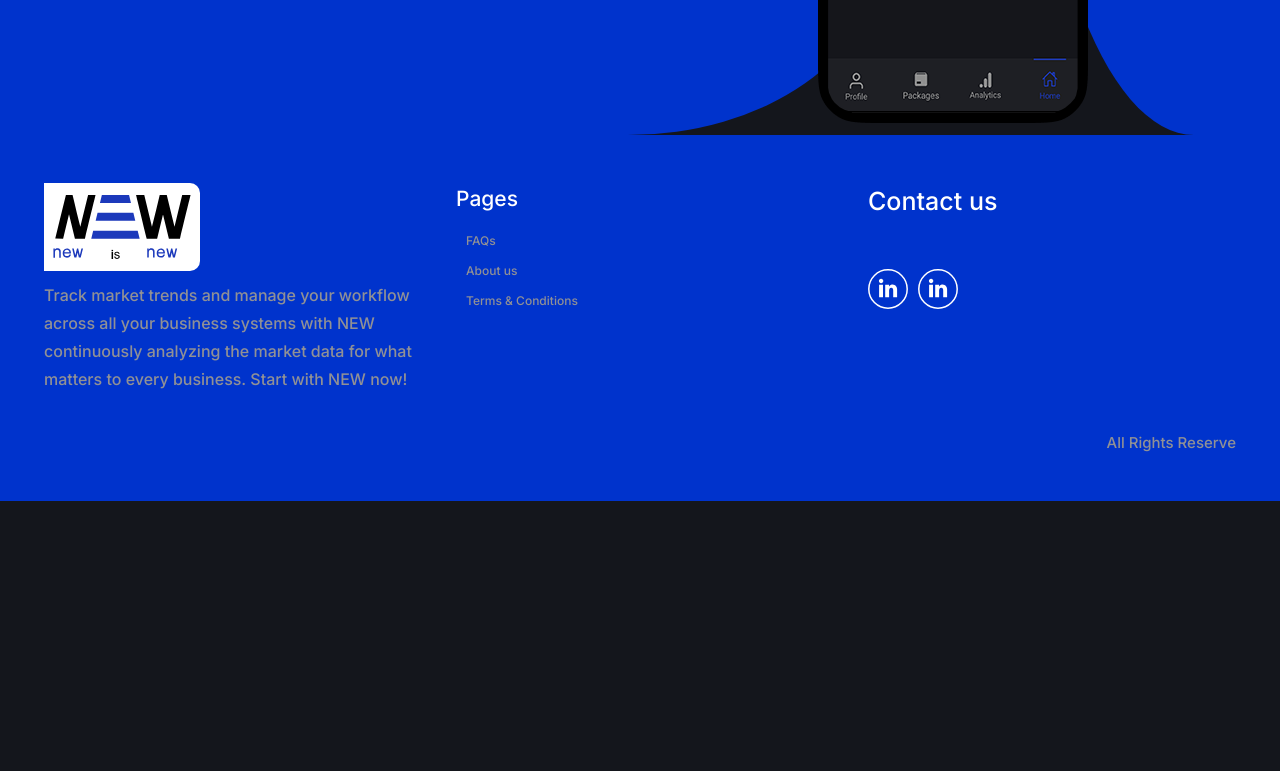
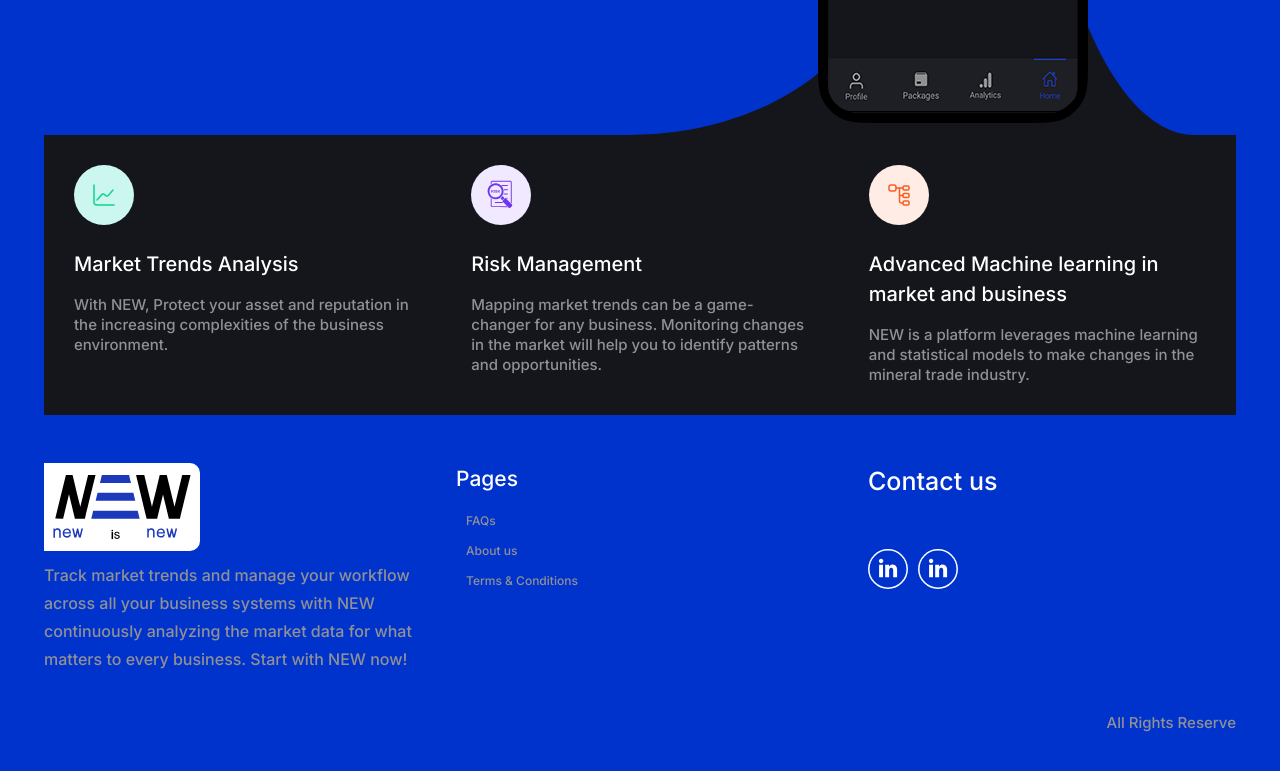
Before and after one commit to mitrarsh/new-marketanalysis, a React (Vite) app: page / in a window 1280 px wide. Shown: the part 595-1366 px from the top of the page. Before the commit the page ends 1096 px from the top, so only its background shows below. Built offline with nearby package versions, Linux system fonts and the light colour scheme.

Commit message:
slider rendered

```diff
--- a/src/App.css
+++ b/src/App.css
@@ -55,6 +55,9 @@ button {
   color: white;
   font-weight: 500;
   border-radius: 5px;
+  all: unset;
+  cursor: pointer;
+
 }
 h1,
 h2,
@@ -182,10 +185,19 @@ global components
 /* slider options */
 .slider-option {
   width: auto;
+  display: flex;
+  flex-direction: column;
+  align-items: center;
+}
+.slider-option img{
+  width: 6rem;
 }
 @media screen and (min-width: 500px) {
   .slider-option {
     align-items: start;
+  }
+  .slider-option p{
+        text-align: start;
   }
 }
 @media screen and (min-width: 1115px) {
@@ -509,3 +521,76 @@ footer {
 }
 
 }
+
+
+
+/* //////////////body */
+
+.body{
+  background-color: var(--clr-secondary-1);
+}
+
+/* slider */
+.slider {
+  display: flex;
+  overflow-x: auto;
+  scroll-behavior: smooth;
+  gap: 2rem;
+  padding: 1rem;
+  scrollbar-width: 1.5rem;
+}
+
+
+.slider::-webkit-scrollbar {
+  height: 8px;
+}
+.slider::-webkit-scrollbar-thumb {
+  background: var(--clr-gray);
+  border-radius: 4px;
+}
+.slider::-webkit-scrollbar-track {
+  background: var(--clr-secondary-1);
+}
+
+.slide {
+  flex: 0 0 80%;
+  background: var(--clr-secondary-1);
+  border-radius: 1.2rem;
+  padding: 2rem;
+  text-align: center;
+}
+.arrow{
+  background-color: var(--clr-secondary-1);
+  height: fit-content;
+  align-self: end;
+  display: flex;
+}
+.arrow img{
+  width: 1.5rem;
+  align-self: flex-end;
+}
+.left{
+  rotate: 180deg;
+}
+@media screen and (min-width: 900px) {
+.slider {
+  width: 100%;
+  overflow-x: visible;
+  width: 1/3;
+  display: flex;
+  flex-direction: row;
+  justify-content: space-between;
+  }
+  .slide {
+    flex: 1;
+    width: auto;
+    max-width: 33%;
+  }
+  .slide h3{
+    text-align: start;
+  }
+
+.arrow{
+  display: none;
+}
+}
--- /dev/null
+++ b/src/components/homepage/body/Body.tsx
@@ -0,0 +1,11 @@
+import Slider from "./Slider"
+
+const Body = () => {
+  return (
+    <div className="body">
+        <Slider/>
+    </div>
+  )
+}
+
+export default Body
--- /dev/null
+++ b/src/components/homepage/body/Slider.tsx
@@ -0,0 +1,55 @@
+import { useRef } from "react";
+import SliderOption from "./SliderOption";
+
+const Slider = () => {
+  const sliderRef = useRef<HTMLDivElement>(null);
+
+  const scrollLeft = () => {
+    if (sliderRef.current) {
+      sliderRef.current.scrollBy({ left: -50, behavior: "smooth" });
+    }
+  };
+
+  const scrollRight = () => {
+    if (sliderRef.current) {
+      sliderRef.current.scrollBy({ left: 50, behavior: "smooth" });
+    }
+  };
+  return (
+    <div className="slider-container flex">
+      <button className="arrow left" onClick={scrollLeft}>
+        <img src="/assets/icons/arrow-slide.svg" alt="" />
+      </button>
+
+      <div ref={sliderRef} className="slider">
+        <SliderOption image="business">
+          <h3>Market Trends Analysis</h3>
+          <p>
+            With NEW, Protect your asset and reputation in the increasing
+            complexities of the business environment.
+          </p>
+        </SliderOption>
+        <SliderOption image="predict">
+          <h3>Risk Management</h3>
+          <p>
+            Mapping market trends can be a game-changer for any business.
+            Monitoring changes in the market will help you to identify patterns
+            and opportunities.
+          </p>
+        </SliderOption>
+        <SliderOption image="ml">
+          <h3>Advanced Machine learning in market and business</h3>
+          <p>
+            NEW is a platform leverages machine learning and statistical models
+            to make changes in the mineral trade industry.
+          </p>
+        </SliderOption>
+      </div>
+      <button className="arrow right" onClick={scrollRight}>
+        <img src="/assets/icons/arrow-slide.svg" alt="" />
+      </button>
+    </div>
+  );
+};
+
+export default Slider;
--- a/src/components/SliderOption.tsx
+++ b/src/components/homepage/body/SliderOption.tsx
@@ -5,7 +5,7 @@ type SliderOptionProps={
 
 const SliderOption = ({image, children}:SliderOptionProps) => {
   return (
-        <div className="flex flex-col items-center slider-option">
+        <div className="flex flex-col items-center slider-option slide">
             <img src={`/assets/icons/${image}.svg`} alt="" />
             {children}
       </div>
--- a/src/layout/navbar/NavContainer.tsx
+++ b/src/layout/navbar/NavContainer.tsx
@@ -1,5 +1,5 @@
 
-import Btn from './../../components/Btn';
+import Btn from './Btn';
 
 const NavContainer = () => {
   return (
--- a/src/pages/HomePage.tsx
+++ b/src/pages/HomePage.tsx
@@ -1,9 +1,11 @@
+import Body from "../components/homepage/body/Body";
 import Header from "../components/homepage/Header";
 
 const HomePage = () => {
   return (
     <div className=" homepage layout-section">
       <Header/>
+      <Body/>
     </div>
   );
 };
```
Also changed, not shown: public/assets/icons/arrow-slide.svg (added), public/assets/icons/arrow-slider.jpg (added), src/components/homepage/body/ArrowLi.tsx (renamed from src/components/ArrowLi.tsx), src/layout/navbar/Btn.tsx (renamed from src/components/Btn.tsx).
